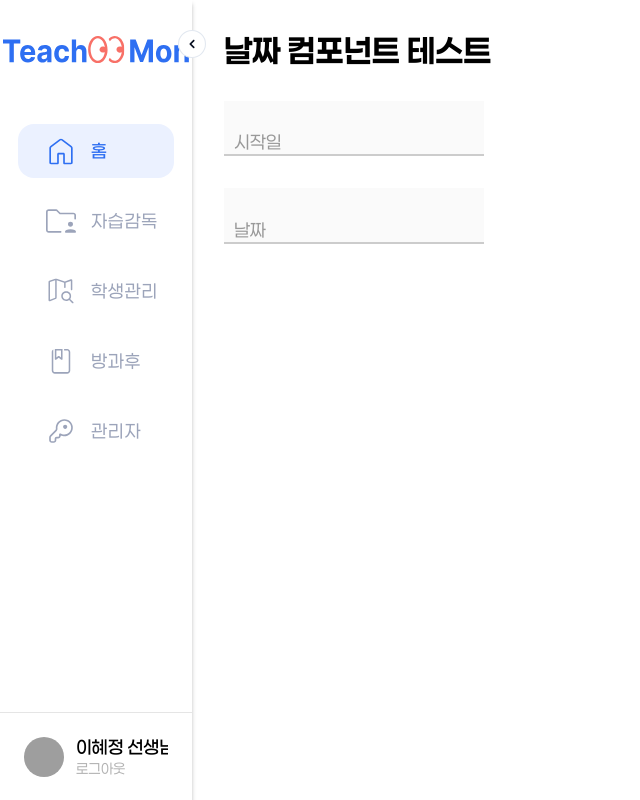
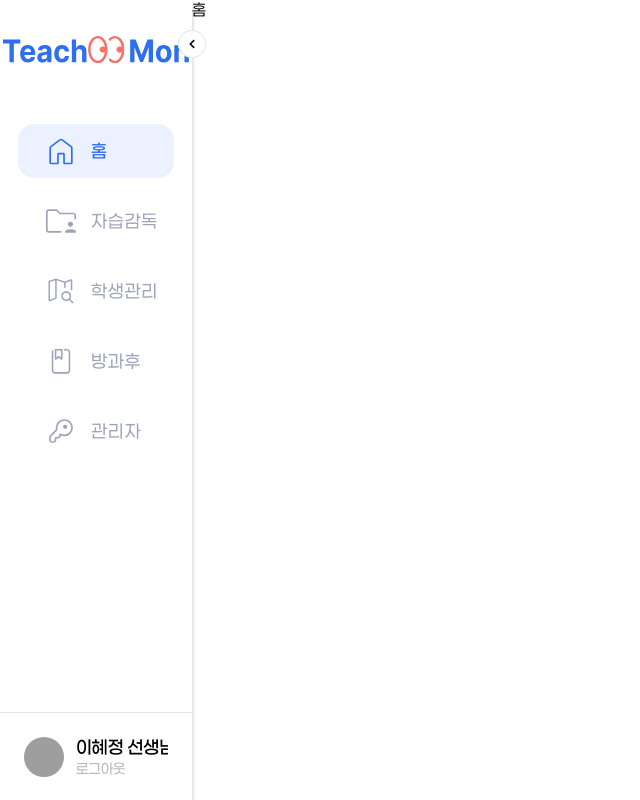
Before and after one commit to Teachers-Teachmon/Teachmon-Client-V2, a React (Vite) app: page / in a window 1280 px wide. Shown: the whole page, without its empty margins (0-640 px from the left). Built offline with nearby package versions, Linux system fonts and the light colour scheme; grey boxes are pictures that could not be loaded.

Commit message:
feat/TC-4 :: App 코드백업

```diff
--- a/src/App.tsx
+++ b/src/App.tsx
@@ -1,28 +1,14 @@
 import { Routes, Route } from 'react-router-dom'
 import Sidebar from '@/components/ui/Sidebar'
-import DateInput from '@/components/ui/input/date'
 import styled from '@emotion/styled';
 
 function App() {
-
   return (
     <AppContainer>
       <Sidebar />
       <MainContent>
         <Routes>
-          <Route path="/" element={
-            <div style={{ padding: '2rem' }}>
-              <h1>날짜 컴포넌트 테스트</h1>
-
-              <div style={{ marginTop: '2rem' }}>
-                <DateInput label="시작일"/>
-              </div>
-
-              <div style={{ marginTop: '2rem' }}>
-                <DateInput />
-              </div>
-            </div>
-          } />
+          <Route path="/" element={<div>홈</div>} />
           <Route path="/supervision" element={<div>자습감독</div>} />
           <Route path="/manage" element={<div>학생관리</div>} />
           <Route path="/after-school" element={<div>방과후</div>} />
```
